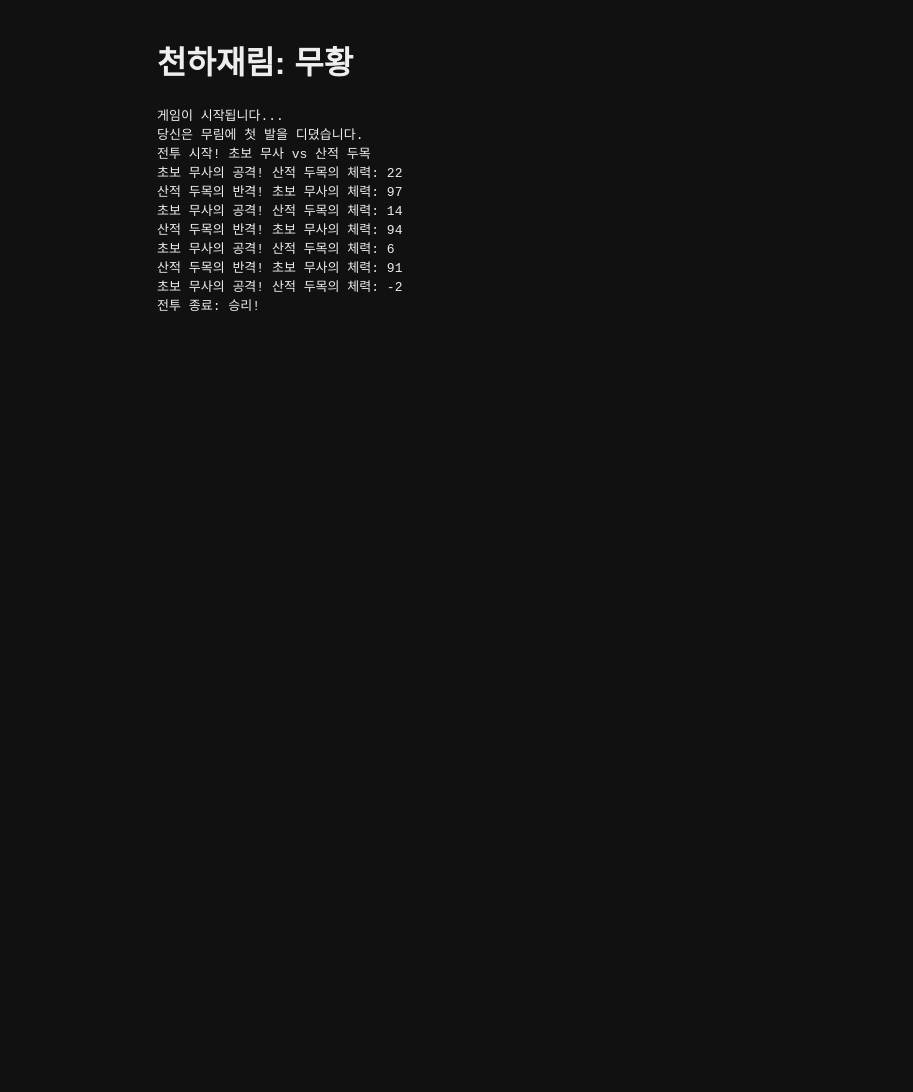
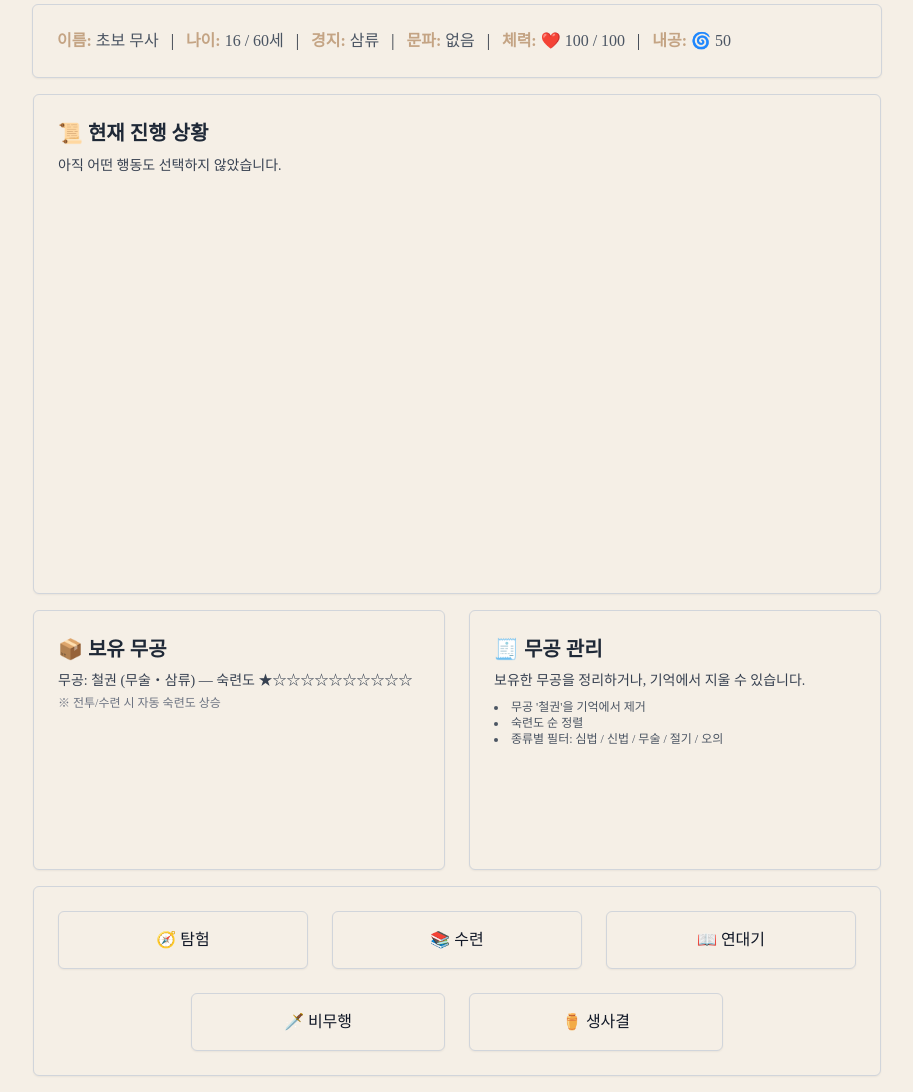
Before and after one commit to Gold-858/muhwang, a plain HTML site: page muhwang_v0.1/index.html in a window 1280 px wide. Shown: the part 12-1104 px from the top of the page, without its empty margins (183-1096 px from the left). Before the commit the page ends 800 px from the top, so only its background shows below. Drawn offline with nearby package versions, Linux system fonts and the light colour scheme.

Commit message:
Add files via upload

```diff
--- a/muhwang_v0.1/index.html
+++ b/muhwang_v0.1/index.html
@@ -1,15 +1,92 @@
 <!DOCTYPE html>
 <html lang="ko">
 <head>
-  <meta charset="UTF-8" />
-  <title>천하재림 - 무황</title>
-  <link rel="stylesheet" href="style.css" />
+  <link href="https://fonts.googleapis.com/css2?family=Noto+Serif+KR:wght@400;700&display=swap" rel="stylesheet">
+  <meta charset="UTF-8">
+  <meta name="viewport" content="width=device-width, initial-scale=1.0">
+  <title>천하재림: 무황</title>
+  <script src="https://cdn.tailwindcss.com"></script>
+  <script>
+    tailwind.config = {
+      theme: {
+        extend: {
+          fontFamily: {
+            serif: ['Noto Serif KR', 'serif']
+          },
+          colors: {
+            primary: '#c4a484',
+            surface: '#ffffffcc'
+          }
+        }
+      }
+    }
+  </script>
+  <style>
+    body {
+      background-color: #f5efe6;
+    }
+  </style>
 </head>
-<body>
-  <div id="game">
-    <h1>천하재림: 무황</h1>
-    <pre id="log">게임이 시작됩니다...</pre>
-  </div>
-  <script type="module" src="engine/main.js"></script>
+<body class="font-serif text-gray-900">
+  <!-- 🧍 상단 고정 주인공 상태창 -->
+  <section class="bg-[#f5efe6] border border-gray-300 rounded-md p-6 shadow-sm mb-4 mt-4 w-[850px] mx-auto">
+    <div class="text-base text-gray-800">
+      <span class="font-bold text-primary">이름:</span> <span class="text-gray-600">초보 무사</span>
+      <span class="mx-2">|</span>
+      <span class="font-bold text-primary">나이:</span> <span class="text-gray-600">16 / 60세</span>
+      <span class="mx-2">|</span>
+      <span class="font-bold text-primary">경지:</span> <span class="text-gray-600">삼류</span>
+      <span class="mx-2">|</span>
+      <span class="font-bold text-primary">문파:</span> <span class="text-gray-600">없음</span>
+      <span class="mx-2">|</span>
+      <span class="font-bold text-primary">체력:</span> <span class="text-gray-600">❤️ 100 / 100</span>
+      <span class="mx-2">|</span>
+      <span class="font-bold text-primary">내공:</span> <span class="text-gray-600">🌀 50</span>
+    </div>
+  </section>
+  <main class="max-w-4xl mx-auto px-6">
+    <!-- 💠 현재 진행 상황 -->
+    <section class="bg-[#f5efe6] border border-gray-300 rounded-md p-6 shadow-sm mb-4 min-h-[500px]">
+      <h2 class="text-xl font-semibold text-gray-800 mb-2">📜 현재 진행 상황</h2>
+      <div id="log" class="text-sm text-gray-700 leading-relaxed space-y-2">
+        <p>아직 어떤 행동도 선택하지 않았습니다.</p>
+      </div>
+    </section>
+
+    <!-- 📦 무공 관련 UI -->
+    <div class="grid grid-cols-2 gap-6 mb-4">
+      <section class="bg-[#f5efe6] border border-gray-300 rounded-md p-6 shadow-sm min-h-[260px] max-h-[300px] overflow-y-auto">
+        <h2 class="text-xl font-semibold text-gray-800 mb-2">📦 보유 무공</h2>
+        <div class="text-sm text-gray-700 space-y-1">
+          <p>무공: 철권 (무술・삼류) — 숙련도 ★☆☆☆☆☆☆☆☆☆☆</p>
+          <p class="text-xs text-gray-500">※ 전투/수련 시 자동 숙련도 상승</p>
+        </div>
+      </section>
+      <section class="bg-[#f5efe6] border border-gray-300 rounded-md p-6 shadow-sm min-h-[260px]">
+        <h2 class="text-xl font-semibold text-gray-800 mb-2">🧾 무공 관리</h2>
+        <div class="text-sm text-gray-700">
+          <p>보유한 무공을 정리하거나, 기억에서 지울 수 있습니다.</p>
+          <ul class="list-disc list-inside text-xs mt-2 text-gray-600">
+            <li>무공 '철권'을 기억에서 제거</li>
+            <li>숙련도 순 정렬</li>
+            <li>종류별 필터: 심법 / 신법 / 무술 / 절기 / 오의</li>
+          </ul>
+        </div>
+      </section>
+    </div>
+
+    <!-- 🔘 행동 선택 UI -->
+    <section class="bg-[#f5efe6] border border-gray-300 rounded-md p-6 shadow-sm mb-4 mt-0">
+      <div class="grid grid-cols-3 gap-6 justify-center">
+        <section class="bg-[#f5efe6] border border-gray-300 rounded-md p-4 shadow-sm text-center">🧭 탐험</section>
+        <section class="bg-[#f5efe6] border border-gray-300 rounded-md p-4 shadow-sm text-center">📚 수련</section>
+        <section class="bg-[#f5efe6] border border-gray-300 rounded-md p-4 shadow-sm text-center">📖 연대기</section>
+      </div>
+      <div class="grid grid-cols-2 gap-6 justify-center mt-6 w-2/3 mx-auto">
+        <section class="bg-[#f5efe6] border border-gray-300 rounded-md p-4 shadow-sm text-center">🗡️ 비무행</section>
+        <section class="bg-[#f5efe6] border border-gray-300 rounded-md p-4 shadow-sm text-center">⚱️ 생사결</section>
+      </div>
+    </section>
+  </main>
 </body>
 </html>
```
